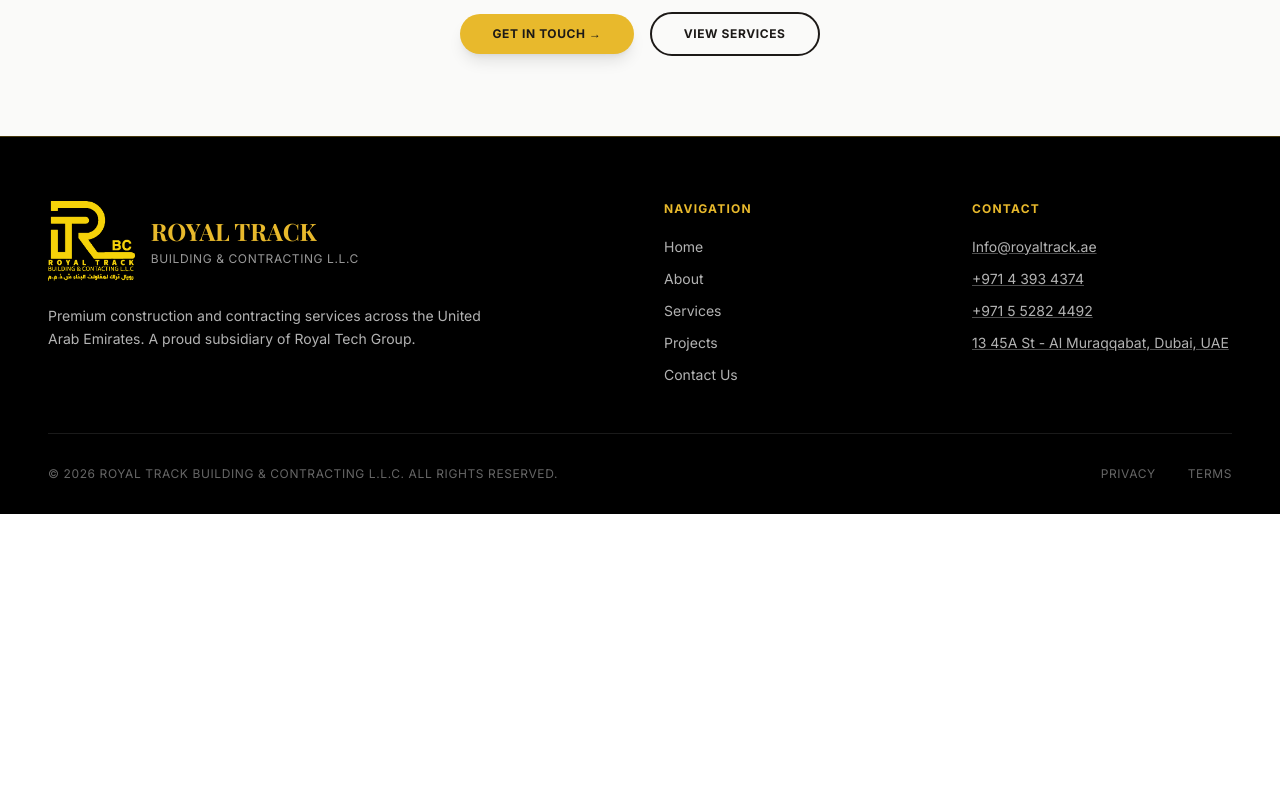
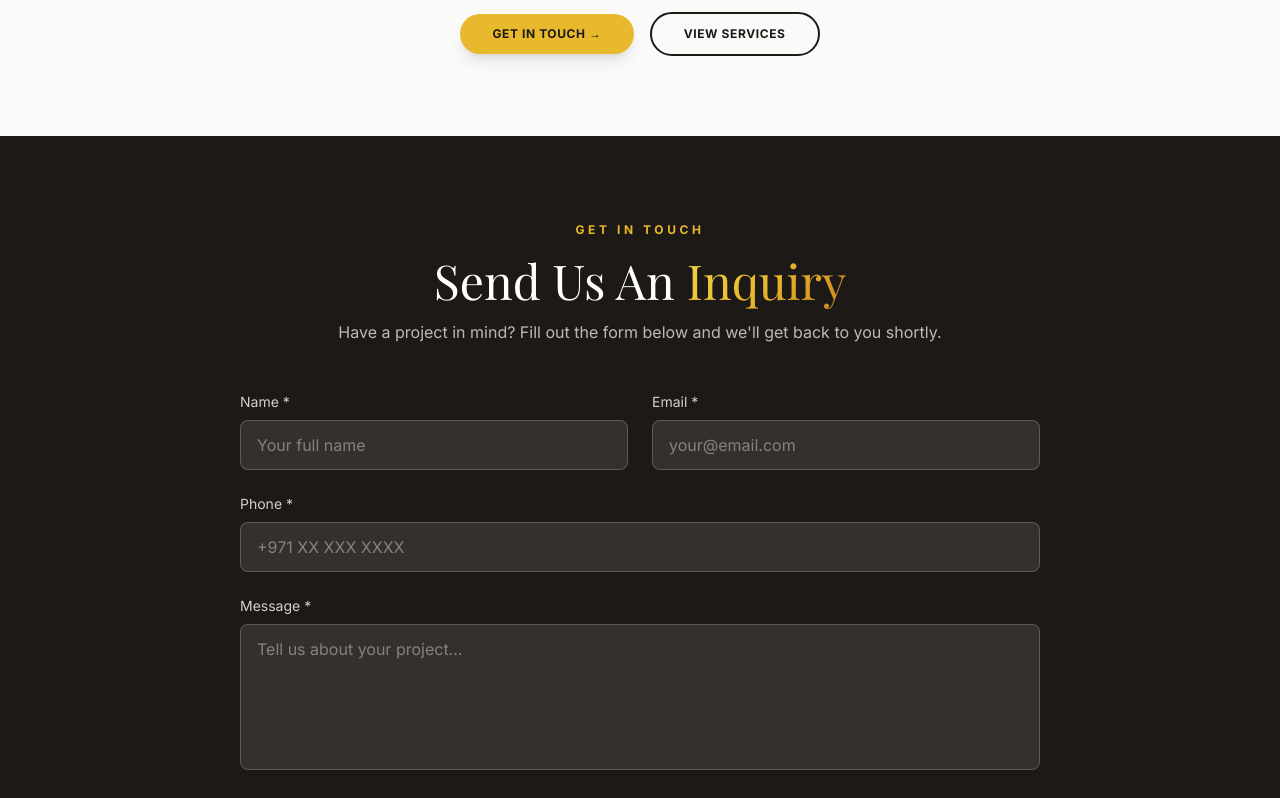
Before and after one commit to royaltrack990-tech/finalroyaltrackwebsite, a Next.js app: page /about in a window 1280 px wide. Shown: the part 4480-5278 px from the top of the page. Before the commit the page ends 4994 px from the top, so only its background shows below. Built offline with nearby package versions, Linux system fonts and the light colour scheme; a web font is replaced by a local one.

Commit message:
Update page.jsx

```diff
--- a/app/about/page.jsx
+++ b/app/about/page.jsx
@@ -2,6 +2,7 @@
 
 import React from "react";
 import Link from "next/link";
+import InquiryForm from '../components/InquiryForm';
 
 const IMG = {
   kitchen_marble: '/images/kitchen_marble.jpg',
@@ -347,6 +348,9 @@
           </div>
         </div>
       </section>
+
+      {/* INQUIRY FORM */}
+      <InquiryForm />
     </div>
   );
 }
```
